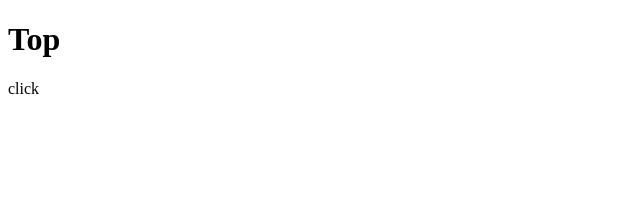
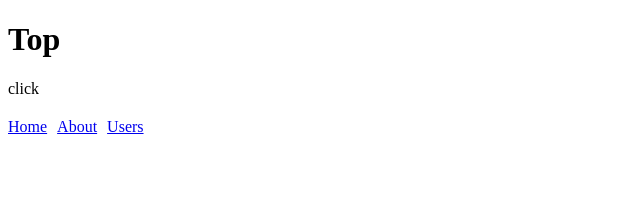
Before and after one commit to mf-yukihiro-enomoto/nuxt3-app, a Nuxt app: page / in a window 1280 px wide. Shown: the top 208 px of the page, without its empty margins (0-640 px from the left). Built offline with nearby package versions, Linux system fonts and the light colour scheme.

Commit message:
[update] Navbar 更新

```diff
--- a/components/Navbar.vue
+++ b/components/Navbar.vue
@@ -3,6 +3,6 @@
     <NuxtLink to="/">Home</NuxtLink>
     <NuxtLink to="/about">About</NuxtLink>
     <NuxtLink to="/users">Users</NuxtLink>
-    <NuxtLink to="https://google.com" target="_blank">Google</NuxtLink>
+    <!-- <NuxtLink to="https://google.com" target="_blank">Google</NuxtLink> -->
   </nav>
 </template>
--- a/layouts/default.vue
+++ b/layouts/default.vue
@@ -44,7 +44,7 @@
 <template>
   <div>
     <slot />
-    <!-- <Navbar /> -->
+    <Navbar />
     <!-- <Rotate /> -->
   </div>
 </template>
```
